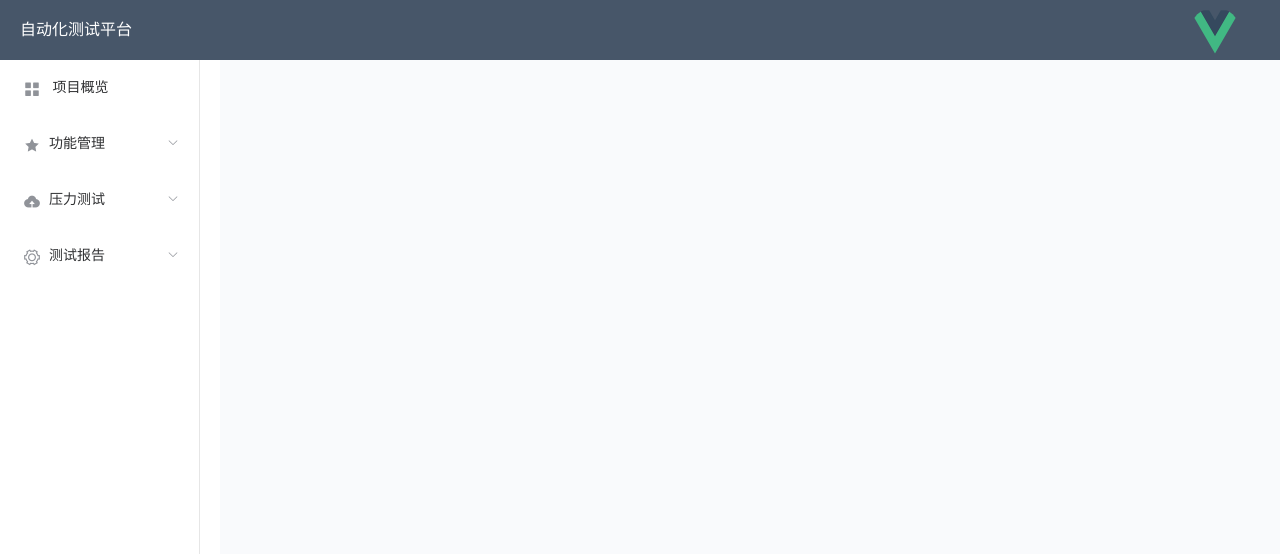
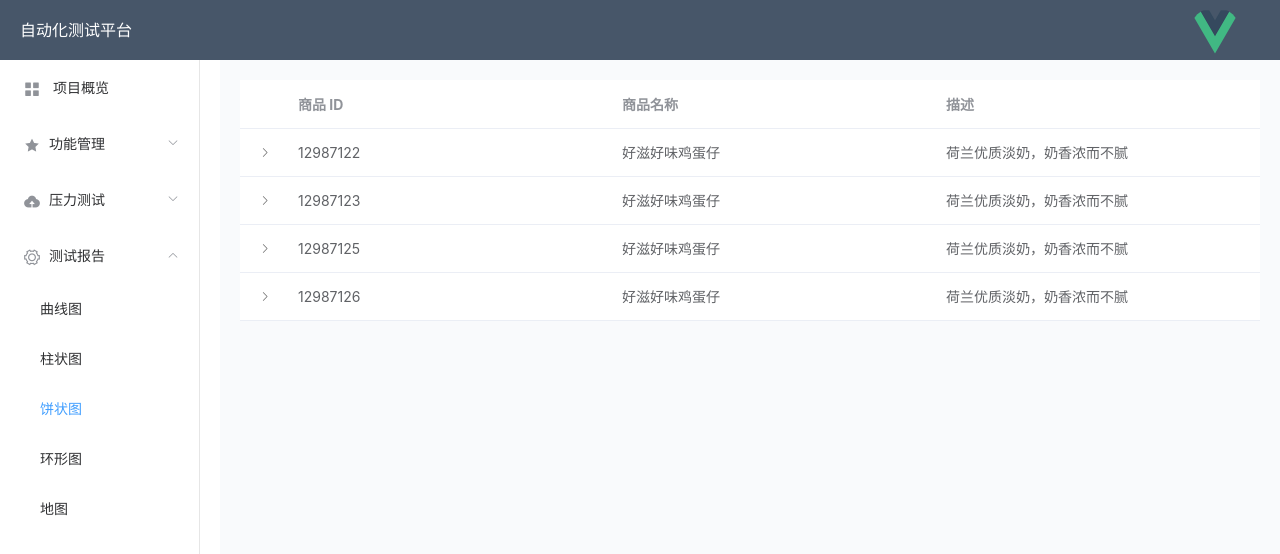
Before and after one commit to superLei/autotest_vue, a Vue app: page /#/test2 in a window 1280 px wide. Shown: the top 554 px of the page. Built offline with nearby package versions, Linux system fonts and the light colour scheme; what vue-resource would draw is missing.

Commit message:
编辑功能添加

```diff
--- a/config/index.js
+++ b/config/index.js
@@ -10,7 +10,11 @@
     // Paths
     assetsSubDirectory: 'static',
     assetsPublicPath: '/',
-    proxyTable: {},
+    proxyTable: {
+      // "*": {
+      //   target: '127.0.0.1:8000'
+      // }
+    },
 
     // Various Dev Server settings
     host: 'localhost', // can be overwritten by process.env.HOST
--- a/package.json
+++ b/package.json
@@ -14,7 +14,7 @@
     "build": "node build/build.js"
   },
   "dependencies": {
-    "@antv/g2": "^3.0.5-beta.6",
+    "bootstrap-vue": "^2.0.0-rc.2",
     "echarts": "^4.0.4",
     "element-ui": "^2.2.2",
     "v-charts": "^1.16.6",
--- a/src/components/page/charts.vue
+++ b/src/components/page/charts.vue
@@ -1,7 +1,21 @@
 <template>
-  <div>
+<!-- <el-row>
+  <el-col :span="6">
+  <div class="grid-content bg-purple"></div>
+  </el-col>
+  <el-col :span="6" :offset="6">
+  <div class="grid-content bg-purple"></div>
+   <div>
     <canvas id="myCanvas"></canvas>
   </div>
+  </el-col>
+</el-row> -->
+<el-row type="flex" class="row-bg"  justify="end">
+  <el-col :span="6"><div class="grid-content bg-purple"><canvas id="myCanvas"></canvas></div></el-col>
+  <!-- <el-col :span="6"><div class="grid-content bg-purple-light"><canvas id="myCanvas"></canvas></div></el-col> -->
+  <!-- <el-col :span="6"><div class="grid-content bg-purple"><canvas id="myCanvas"></canvas></div></el-col> -->
+</el-row>
+
 </template>
 
 <script>
--- a/src/components/page/dday.vue
+++ b/src/components/page/dday.vue
@@ -70,134 +70,141 @@
 
 <script>
 export default {
-  data: function () {
+  data: function() {
     return {
-      input21: '',
-      formLabelWidth: '80px',
+      input21: "",
+      formLabelWidth: "80px",
       inputList: {
-        case_id: '',
-        case_func: '',
-        case_name: '',
-        case_input: '',
-        case_result: '',
-        case_time: ''
+        case_id: "",
+        case_func: "",
+        case_name: "",
+        case_input: "",
+        case_result: "",
+        case_time: ""
       },
       caseList: [],
-      showUrl: 'http://127.0.0.1:8000/api/show_cases',
-      addUrl: 'http://127.0.0.1:8000/api/add_case',
-      delUrl: 'http://127.0.0.1:8000/api/del_case',
-      editUrl: 'http://127.0.0.1:8000/api/edit_case',
-      searchUrl: 'http://127.0.0.1:8000/api/search_case',
+      showUrl: "http://127.0.0.1:8000/api/show_cases",
+      addUrl: "http://127.0.0.1:8000/api/add_case",
+      delUrl: "http://127.0.0.1:8000/api/del_case",
+      editUrl: "http://127.0.0.1:8000/api/edit_case",
+      searchUrl: "http://127.0.0.1:8000/api/search_case",
       dialogTableVisible: false,
       dialogFormVisible: false
-    }
+    };
   },
-  mounted: function () {
-    this.getCase()
+  mounted: function() {
+    this.getCase();
   },
   methods: {
-    getCase () {
+    getCase() {
       // 获取
       this.$http.get(this.showUrl).then(response => {
-        var res = JSON.parse(response.bodyText)
-        if (res.code === '000') {
-          this.caseList = res['caseList']
+        var res = JSON.parse(response.bodyText);
+        if (res.code === "000") {
+          this.caseList = res["caseList"];
         } else {
-          this.$message.error('查询用例失败')
-          console.log(res['message'])
+          this.$message.error("查询用例失败");
+          console.log(res["message"]);
         }
-      })
+      });
     },
-    addCase () {
+    addCase() {
       // 添加
-      // debugger
+      debugger;
       this.$http
-        .post(this.addUrl, JSON.stringify(this.inputList))
+        .post(
+          this.isUpdate ? this.editUrl : this.addUrl,
+          JSON.stringify(this.inputList)
+        )
         .then(response => {
-          var res = JSON.parse(response.bodyText)
-          if (res.code == '000') {
-            this.getCase()
-            this.dialogFormVisible = false
-            this.$refs['inputList'].resetFields()
+          var res = JSON.parse(response.bodyText);
+          if (res.code == "000") {
+            this.getCase();
+            this.dialogFormVisible = false;
+            this.$refs["inputList"].resetFields();
           } else {
-            this.$message.error('添加用例失败')
-            console.log(res['message'])
+            this.$message.error(
+              this.isUpdate ? "update用例失败" : "添加用例失败"
+            );
+            console.log(res["message"]);
           }
-        })
+        });
       // this.newdata = "";
       // this.dialogFormVisible = true;
     },
-    increase () {
+    increase() {
       // 添加
-      this.dialogFormVisible = true
+      this.dialogFormVisible = true;
     },
-    handlecancel (formName) {
+    handlecancel(formName) {
       // 取消
-      this.dialogFormVisible = false
-      this.$data = this.$refs[formName].resetFields()
+      this.dialogFormVisible = false;
+      this.$data = this.$refs[formName].resetFields();
     },
 
-    caseEdit (index, row) {
-      // 编辑
-      this.dialogFormVisible = true
-      // this.$data = this.$refs[formName].resetFields();
-      this.inputList = row // 把当行的值赋给InputList
-      this.$http
-        .post(this.editUrl, JSON.stringify(this.inputList))
-        .then(response => {
-          var res = JSON.parse(response.bodyText)
-          if (res.code == '000') {
-            this.getCase()
-            this.dialogFormVisible = false
-            // this.$refs['inputList'].resetFields()
-          } else {
-            this.$message.error('更新用例失败')
-            console.log(res['message'])
-          }
-        })
-    },
-    handleEdit: function (index, row) {
+    // caseEdit(index, row) {
+    //   // 编辑
+    //   this.dialogFormVisible = true;
+    //   // this.$data = this.$refs[formName].resetFields();
+    //   this.inputList = row; // 把当行的值赋给InputList
+    //   this.$http
+    //     .post(this.editUrl, JSON.stringify(this.inputList))
+    //     .then(response => {
+    //       var res = JSON.parse(response.bodyText);
+    //       if (res.code == "000") {
+    //         this.getCase();
+    //         this.dialogFormVisible = false;
+    //         // this.$refs['inputList'].resetFields()
+    //       } else {
+    //         this.$message.error("更新用例失败");
+    //         console.log(res["message"]);
+    //       }
+    //     });
+    // },
+    handleEdit: function(index, row) {
       // 编辑数据
-      debugger
-      this.inputList = row
+      this.inputList = row.fields;
+      this.isUpdate = true;
       // this.inputList = Object.assign({}, row);
       // this.inputList.case_id = "case_id";
-      this.dialogFormVisible = true
-      console.log(this.inputList.case_id)
+      this.dialogFormVisible = true;
+      debugger;
+      console.log(this.inputList.case_id);
     },
-    searchCase () {
-      if (this.input21 === '') {
-        return
+    searchCase() {
+      if (this.input21 === "") {
+         this.getCase();
+         return;
       }
-      const case_name = this.input21
+      const case_name = this.input21;
       this.$http.post(this.searchUrl, { case_name }).then(response => {
-        var res = JSON.parse(response.bodyText)
-        if (res.code == '000') {
+        var res = JSON.parse(response.bodyText);
+        if (res.code == "000") {
           // this.caseList.splice(index, 1); // 1就是删除一行
-          this.caseList = res['caseList']
+          this.caseList = res["caseList"];
           // this.dialogFormVisible = false;
         } else {
-          this.$message.error('没有找到' + this.input21)
-          console.log(res['message'])
+          this.$message.error("没有找到" + this.input21);
+          console.log(res["message"]);
         }
-      })
+      });
     },
-    delCase (index) {
-      const case_name = this.caseList[index].fields.case_name
+    delCase(index) {
+      const case_name = this.caseList[index].fields.case_name;
       this.$http.post(this.delUrl, { case_name }).then(response => {
-        var res = JSON.parse(response.bodyText)
-        if (res.code === '000') {
+        var res = JSON.parse(response.bodyText);
+        if (res.code === "000") {
           // this.caseList.splice(index, 1); // 1就是删除一行
-          this.getCase()
+          this.getCase();
           // this.dialogFormVisible = false;
         } else {
-          this.$message.error('删除失败')
-          console.log(res['message'])
+          this.$message.error("删除失败");
+          console.log(res["message"]);
         }
-      })
+      });
     }
   }
-}
+};
 </script>
 
 <style scoped>
--- a/src/components/page/tday.vue
+++ b/src/components/page/tday.vue
@@ -1,7 +1,11 @@
 <template>
-<div class="time-graph">
+<el-row>
+  <el-col :span="4"><div class="time-graph">
           <canvas id="weather-graph-canvas" width="160" height="160"></canvas>
-        </div>
+          <p>完成进度</p>
+        </div></el-col>
+</el-row>
+
 </template>
 
 <script>
--- /dev/null
+++ b/src/components/page/test.vue
@@ -0,0 +1,23 @@
+<template>
+ <div>
+    <b-card-group deck>
+        <b-card header="featured"
+                header-tag="header"
+                footer="Card Footer"
+                footer-tag="footer"
+                title="Title">
+            <p class="card-text">Header and footers using props.</p>
+            <b-button href="#"
+                      variant="primary">Go somewhere</b-button>
+        </b-card>
+            <b-card header="Default"
+                class="text-center">
+            <p class="card-text">Lorem ipsum dolor sit amet, consectetur adipiscing elit.</p>
+        </b-card>
+    </b-card-group>
+</div>
+</template>
+
+<script>
+
+</script>
--- /dev/null
+++ b/src/components/page/test2.vue
@@ -0,0 +1,102 @@
+<template>
+  <el-table
+    :data="tableData5"
+    style="width: 100%">
+    <el-table-column type="expand">
+      <template slot-scope="props">
+        <el-form label-position="left" inline class="demo-table-expand">
+          <el-form-item label="商品名称">
+            <span>{{ props.row.name }}</span>
+          </el-form-item>
+          <el-form-item label="所属店铺">
+            <span>{{ props.row.shop }}</span>
+          </el-form-item>
+          <el-form-item label="商品 ID">
+            <span>{{ props.row.id }}</span>
+          </el-form-item>
+          <el-form-item label="店铺 ID">
+            <span>{{ props.row.shopId }}</span>
+          </el-form-item>
+          <el-form-item label="商品分类">
+            <span>{{ props.row.category }}</span>
+          </el-form-item>
+          <el-form-item label="店铺地址">
+            <span>{{ props.row.address }}</span>
+          </el-form-item>
+          <el-form-item label="商品描述">
+            <span>{{ props.row.desc }}</span>
+          </el-form-item>
+        </el-form>
+      </template>
+    </el-table-column>
+    <el-table-column
+      label="商品 ID"
+      prop="id">
+    </el-table-column>
+    <el-table-column
+      label="商品名称"
+      prop="name">
+    </el-table-column>
+    <el-table-column
+      label="描述"
+      prop="desc">
+    </el-table-column>
+  </el-table>
+</template>
+
+<style>
+  .demo-table-expand {
+    font-size: 0;
+  }
+  .demo-table-expand label {
+    width: 90px;
+    color: #99a9bf;
+  }
+  .demo-table-expand .el-form-item {
+    margin-right: 0;
+    margin-bottom: 0;
+    width: 50%;
+  }
+</style>
+
+<script>
+  export default {
+    data() {
+      return {
+        tableData5: [{
+          id: '12987122',
+          name: '好滋好味鸡蛋仔',
+          category: '江浙小吃、小吃零食',
+          desc: '荷兰优质淡奶，奶香浓而不腻',
+          address: '上海市普陀区真北路',
+          shop: '王小虎夫妻店',
+          shopId: '10333'
+        }, {
+          id: '12987123',
+          name: '好滋好味鸡蛋仔',
+          category: '江浙小吃、小吃零食',
+          desc: '荷兰优质淡奶，奶香浓而不腻',
+          address: '上海市普陀区真北路',
+          shop: '王小虎夫妻店',
+          shopId: '10333'
+        }, {
+          id: '12987125',
+          name: '好滋好味鸡蛋仔',
+          category: '江浙小吃、小吃零食',
+          desc: '荷兰优质淡奶，奶香浓而不腻',
+          address: '上海市普陀区真北路',
+          shop: '王小虎夫妻店',
+          shopId: '10333'
+        }, {
+          id: '12987126',
+          name: '好滋好味鸡蛋仔',
+          category: '江浙小吃、小吃零食',
+          desc: '荷兰优质淡奶，奶香浓而不腻',
+          address: '上海市普陀区真北路',
+          shop: '王小虎夫妻店',
+          shopId: '10333'
+        }]
+      }
+    }
+  }
+</script>
--- a/src/components/public/Test1.vue
+++ b/src/components/public/Test1.vue
@@ -5,7 +5,20 @@
         <el-button type="primary" @click="addBook()" style="float:left; margin: 2px;">新增</el-button>
     </el-row>
     <el-row>
-        <el-table :data="bookList" style="width: 100%" border>
+        <el-table :data="bookList" style="width: 100%" border @expand-change="see">
+
+          <el-table-column type="expand" >
+            <template slot-scope="props">
+              <el-form label-position="left" inline class="demo-table-expand">
+                <el-form-item label="商品名称">
+                  <span>{{ props.row.fields.run }}</span>
+                </el-form-item>
+                <el-form-item label="商品名称2">
+                  <span>{{ props.row.fields.run2 }}</span>
+                </el-form-item>
+              </el-form>
+            </template>
+          </el-table-column>
           <el-table-column prop="id" label="编号" min-width="100">
             <template scope="scope"> {{ scope.row.pk }} </template>
           </el-table-column>
@@ -15,6 +28,8 @@
           <el-table-column prop="add_time" label="添加时间" min-width="100">
             <template scope="scope"> {{ scope.row.fields.add_time }} </template>
           </el-table-column>
+
+
 </el-table>
     </el-row>
   </div>
@@ -22,49 +37,59 @@
 
 <script>
 export default {
-  name: 'home',
-  data () {
+  name: "home",
+  data() {
     return {
-      input: '',
-      bookList: [],
-    }
+      input: "",
+      bookList: []
+    };
   },
   mounted: function() {
-      this.showBooks()
+    this.showBooks();
   },
   methods: {
-    addBook(){
-      this.$http.get('http://127.0.0.1:8000/api/add_book?book_name=' + this.input)
-        .then((response) => {
-            var res = JSON.parse(response.bodyText)
+    addBook() {
+      this.$http
+        .get("http://127.0.0.1:8000/api/add_book?book_name=" + this.input)
+        .then(response => {
+          var res = JSON.parse(response.bodyText);
           if (res.error_num == 0) {
-              this.showBooks()
+            this.showBooks();
           } else {
-              this.$message.error('新增书籍失败，请重试')
-              console.log(res['msg'])
+            this.$message.error("新增书籍失败，请重试");
+            console.log(res["msg"]);
           }
-        })
+        });
     },
-    showBooks(){
-      this.$http.get('http://127.0.0.1:8000/api/show_books')
-        .then((response) => {
-            var res = JSON.parse(response.bodyText)
-            console.log(res)
+    showBooks() {
+      this.$http.get("http://127.0.0.1:8000/api/show_books").then(response => {
+        var res = JSON.parse(response.bodyText);
+        console.log(res);
         if (res.error_num == 0) {
-              this.bookList = res['list']
+          this.bookList = res["list"];
         } else {
-              this.$message.error('查询书籍失败')
-              console.log(res['msg'])
+          this.$message.error("查询书籍失败");
+          console.log(res["msg"]);
         }
-        })
+      });
+    },
+    see(row, expandedRows) {
+      var arr = [];
+      this.bookList.forEach(book => {
+        book.fields.run = 456;
+        book.fields.run2 = 4567;
+        arr.push(book);
+      });
+      this.bookList = arr;
     }
   }
-}
+};
 </script>
 
 <!-- Add "scoped" attribute to limit CSS to this component only -->
 <style scoped>
-h1, h2 {
+h1,
+h2 {
   font-weight: normal;
 }
 
--- a/src/components/public/sidebar.vue
+++ b/src/components/public/sidebar.vue
@@ -73,11 +73,11 @@
               title: '曲线图'
             },
             {
-              topath: '/Ccolumn',
+              topath: '/test',
               title: '柱状图'
             },
             {
-              topath: '/Cpie',
+              topath: '/test2',
               title: '饼状图'
             },
             {
--- a/src/router/index.js
+++ b/src/router/index.js
@@ -6,8 +6,14 @@
 import dday from '@/components/page/dday'
 import Test1 from '@/components/public/Test1'
 import tday from '@/components/page/tday'
+import test2 from '@/components/page/test2'
+import test from '@/components/page/test'
+import BootstrapVue from 'bootstrap-vue'
+import 'bootstrap/dist/css/bootstrap.css'
+import 'bootstrap-vue/dist/bootstrap-vue.css'
 
 Vue.use(Router)
+Vue.use(BootstrapVue)
 
 export default new Router({
   routes: [
@@ -15,6 +21,16 @@
       path: '/charts2',
       name: 'charts2',
       component: charts2
+    },
+    {
+      path: '/test',
+      name: 'test',
+      component: test
+    },
+    {
+      path: '/test2',
+      name: 'test2',
+      component: test2
     },
     {
       path: '/charts',
```
Also changed, not shown: 1 other file (tests, documents, lock files or other folders). Lines whose indentation alone changed are shown as unchanged.
